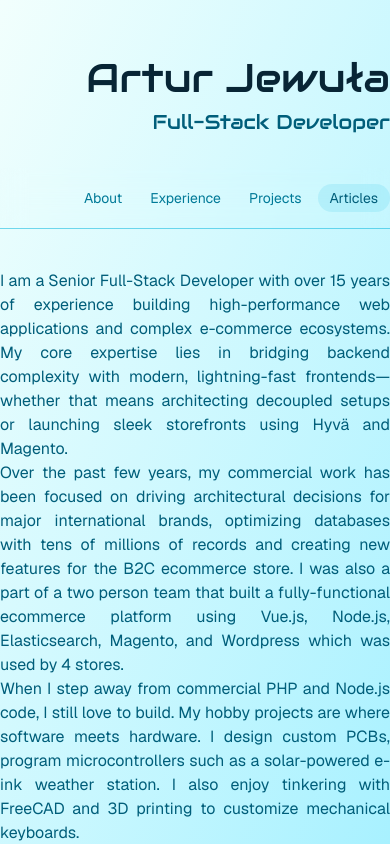
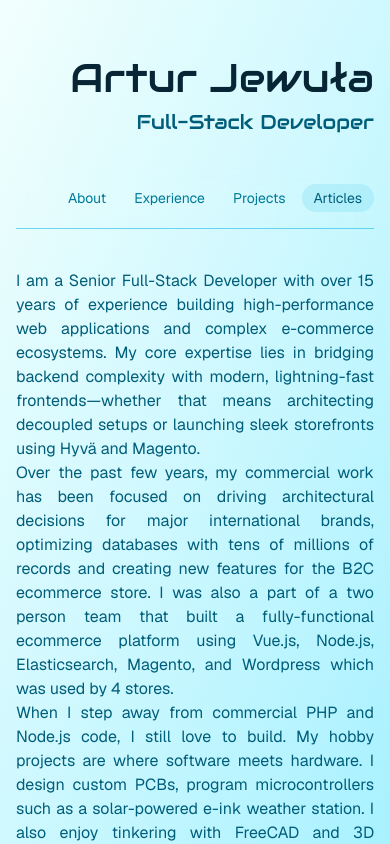
Before and after one commit to Zefiryn/homepage, a Next.js app: page / in a window 390 px wide. Shown: the top 844 px of the page. Built offline with nearby package versions, Linux system fonts and the light colour scheme.

Commit message:
Add padding for small screens

```diff
--- a/app/layout.tsx
+++ b/app/layout.tsx
@@ -39,7 +39,7 @@ export default async function RootLayout({
     <html
       className={`${geistSans.variable} ${geistMono.variable} ${audiowide.variable} h-full antialiased`}
     >
-      <body className="min-h-full flex flex-col bg-linear-to-br from-gradient-start to-gradient-end bg-fixed text-dark">
+      <body className="min-h-full flex flex-col bg-linear-to-br from-gradient-start to-gradient-end bg-fixed text-dark px-4">
         <NextIntlClientProvider messages={messages}>
           <div className="flex flex-col flex-1 items-center justify-center font-sans">
             <main className="flex flex-1 w-full flex-col items-center justify-start pb-16 lg:pb-32 sm:items-start">
```
